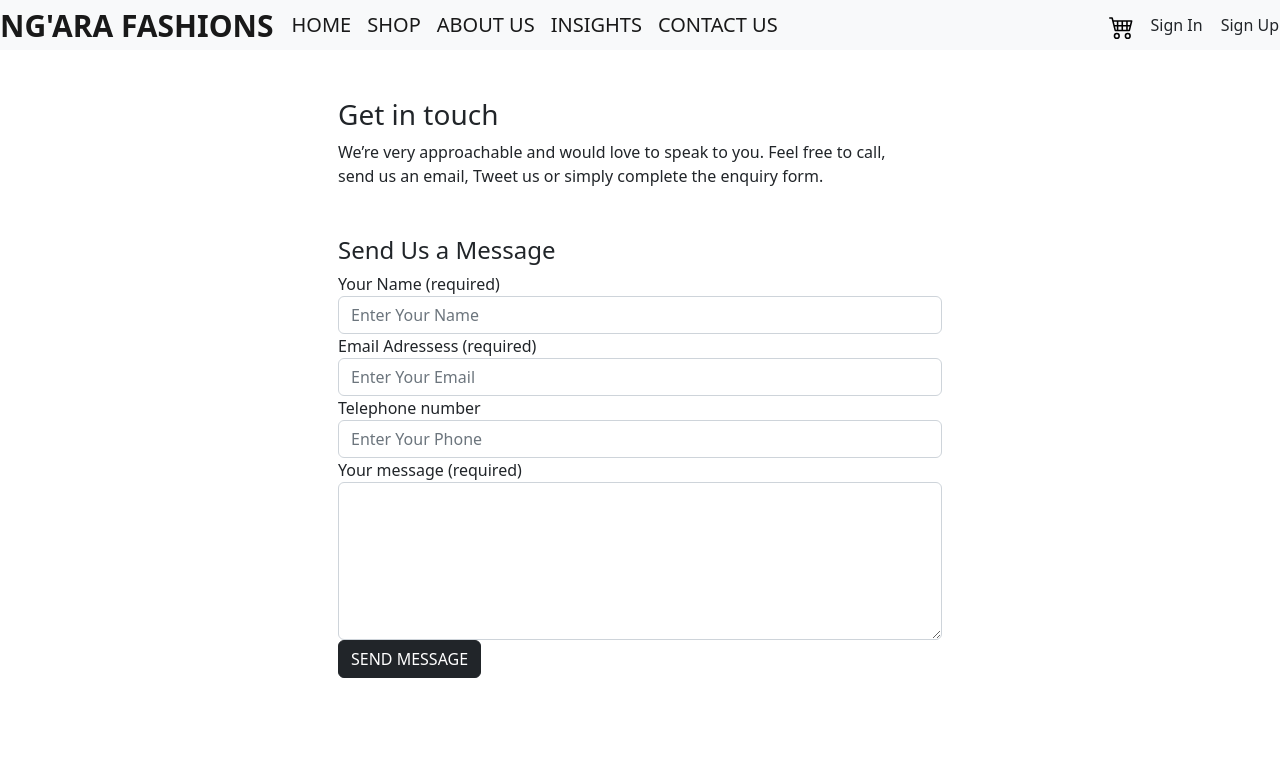
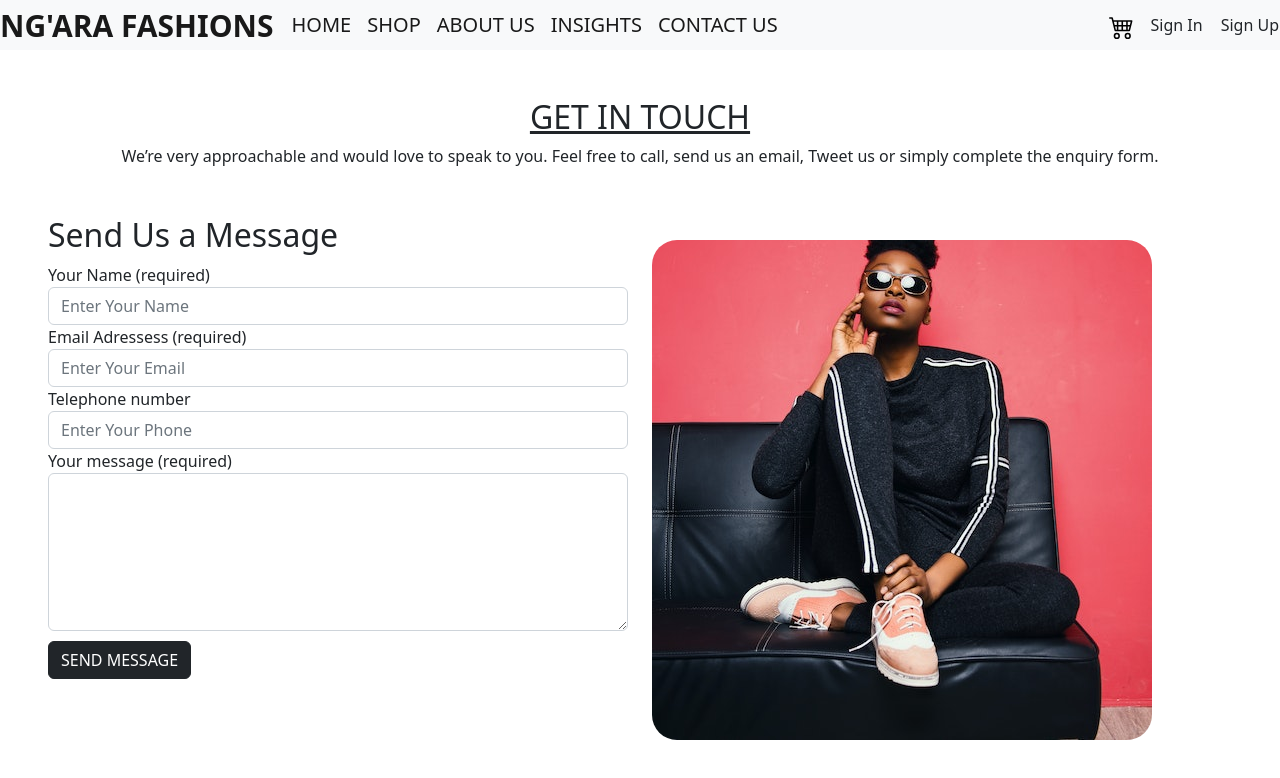
Before and after one commit to Carol254/kuiFashions, an Angular app: page /dashboard/contact-us in a window 1280 px wide. Shown: the top 778 px of the page. Built offline with nearby package versions, Linux system fonts and the light colour scheme.

Commit message:
semi-final changes on contact-us page

```diff
--- a/src/app/dashboard/contact-us/contact-us.component.css
+++ b/src/app/dashboard/contact-us/contact-us.component.css
@@ -5,11 +5,17 @@ body {
   }
 
   .green-contact-form {
-    width: 700px;
+    /* width: 700px; */
     margin:0 auto;
     border-radius:10px;
   }
 
+  .btn{
+    margin-top: 10px;
+  }
+  .contact-img{
+    border-radius:25px;
+  }
   .title-form {
-    max-width: 550px;
+    text-align: center;
   }
--- a/src/app/dashboard/contact-us/contact-us.component.html
+++ b/src/app/dashboard/contact-us/contact-us.component.html
@@ -1,12 +1,14 @@
 <div class="green-contact-form p-5 bg-white">
 
     <div class="title-form mb-5">
-      <h3>Get in touch</h3>
+      <h2><u> GET IN TOUCH </u></h2>
       <p>We’re very approachable and would love to speak to you. Feel free to call, send us an email, Tweet us or simply complete the enquiry form.</p>
     </div>
 
+    <div class="row">
+        <div class="col-md-6 col-xs-6 col-sm-6">
             <div class="form-box">
-      <h4>Send Us a Message</h4>
+                <h2>Send Us a Message</h2>
 
                       <form>
                         <fieldset class="form-group">
@@ -33,3 +35,10 @@
 
               </div>
             </div>
+              <div class="col-md-6 col-xs-6 col-sm-6 mt-4">
+                <img src="/assets/model_2.jpg" class="contact-img">
+              </div>
+
+    </div>
+
+  </div>
```
Lines whose indentation alone changed are shown as unchanged.
